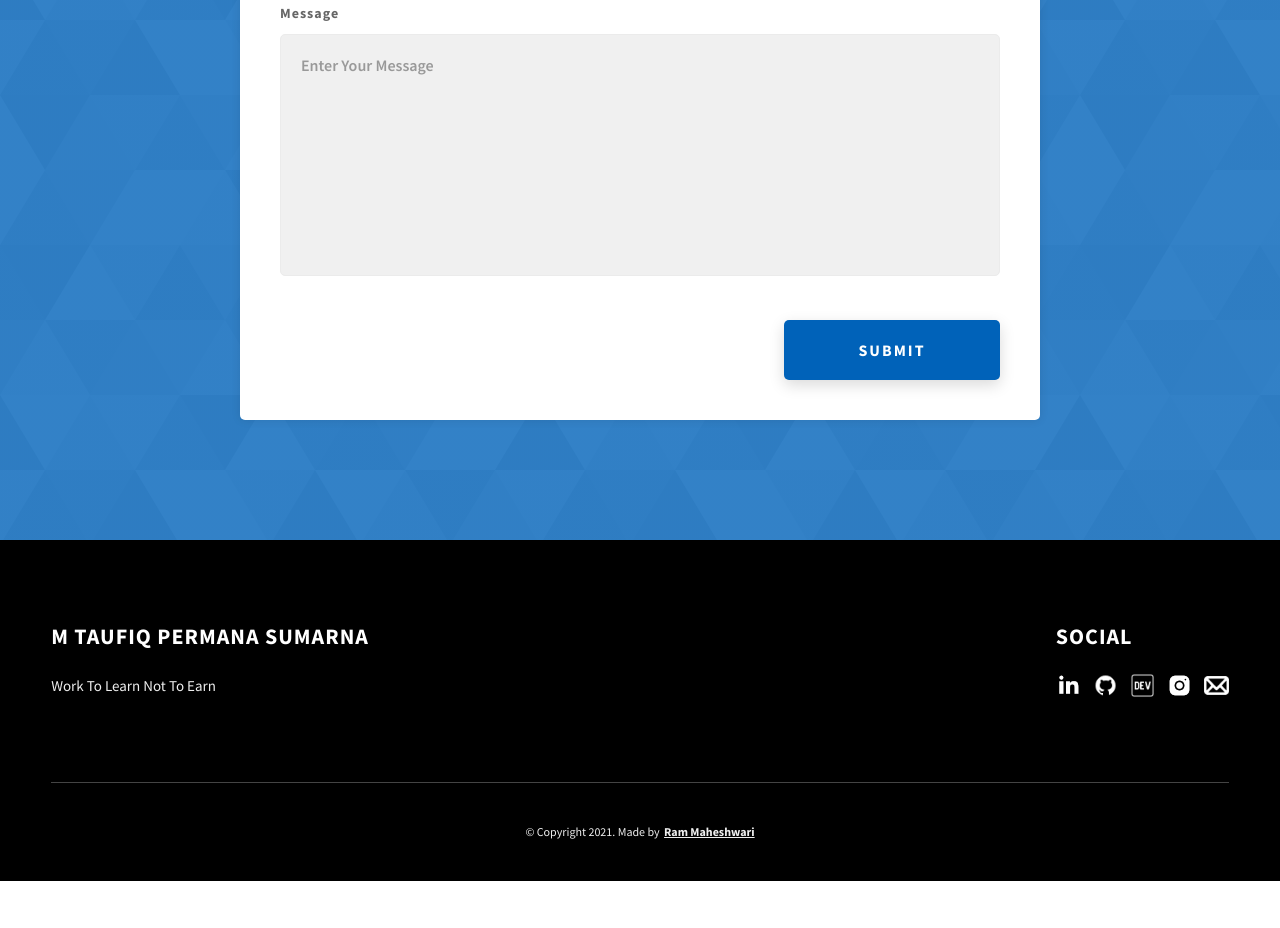
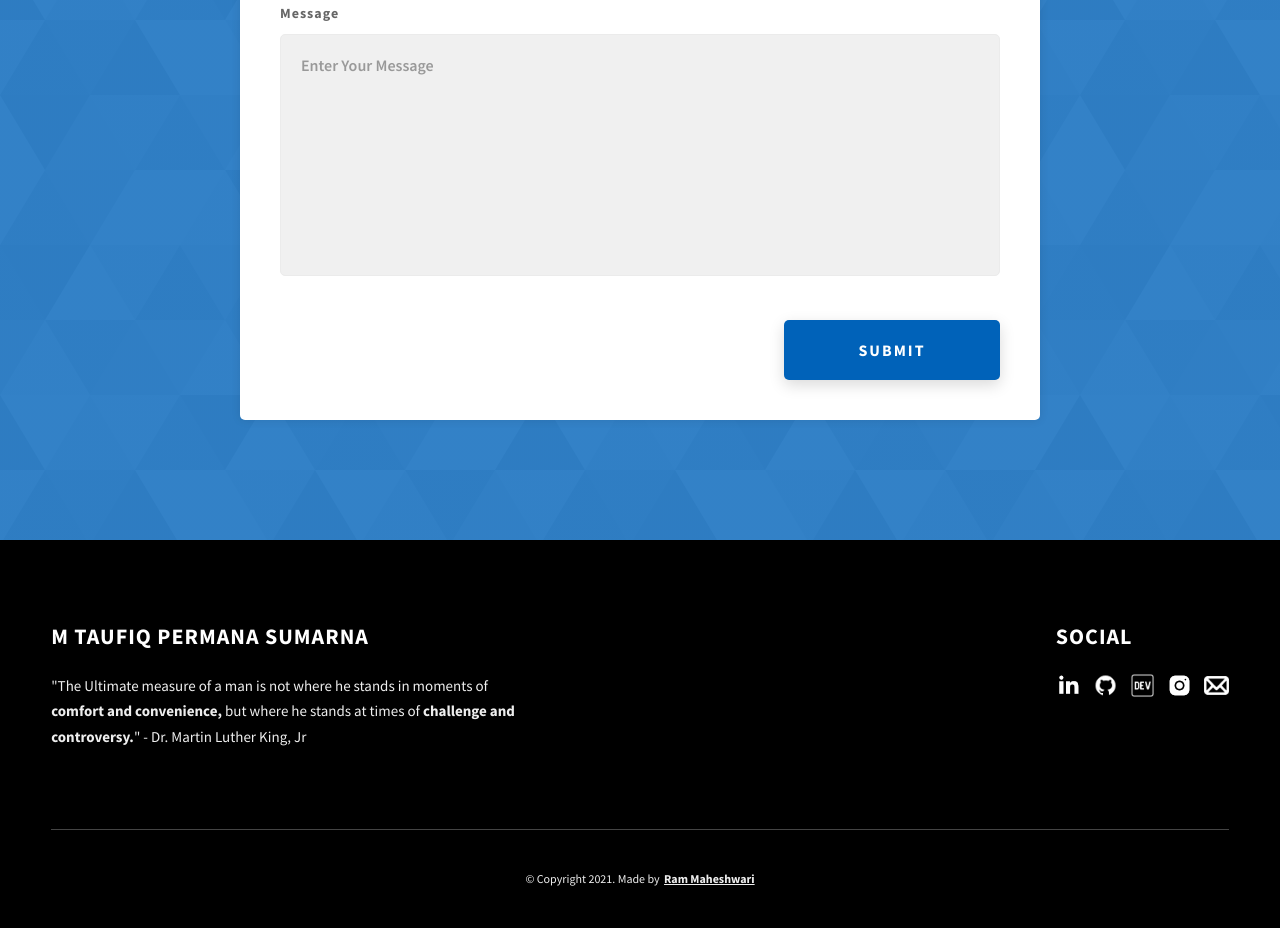
Before and after one commit to taufiqpsumarna/portfolio_old, a website: page index.html in a window 1280 px wide. Shown: the part 8222-9150 px from the top of the page. Before the commit the page ends 9103 px from the top, so only its background shows below. Drawn offline with Linux system fonts and the light colour scheme.

Commit message:
Add Quote

```diff
--- a/index.html
+++ b/index.html
@@ -634,7 +634,8 @@
           <div class="main-footer__row main-footer__row-2">
             <h4 class="heading heading-sm text-lt">M Taufiq Permana Sumarna</h4>
             <p class="main-footer__short-desc">
-              Work To Learn Not To Earn
+              "The Ultimate measure of a man is not where he stands in moments of <strong>comfort and convenience,</strong> but where he stands at times of <strong>challenge and controversy.</strong>"
+               - Dr. Martin Luther King, Jr
             </p>
           </div>
         </div>
```
